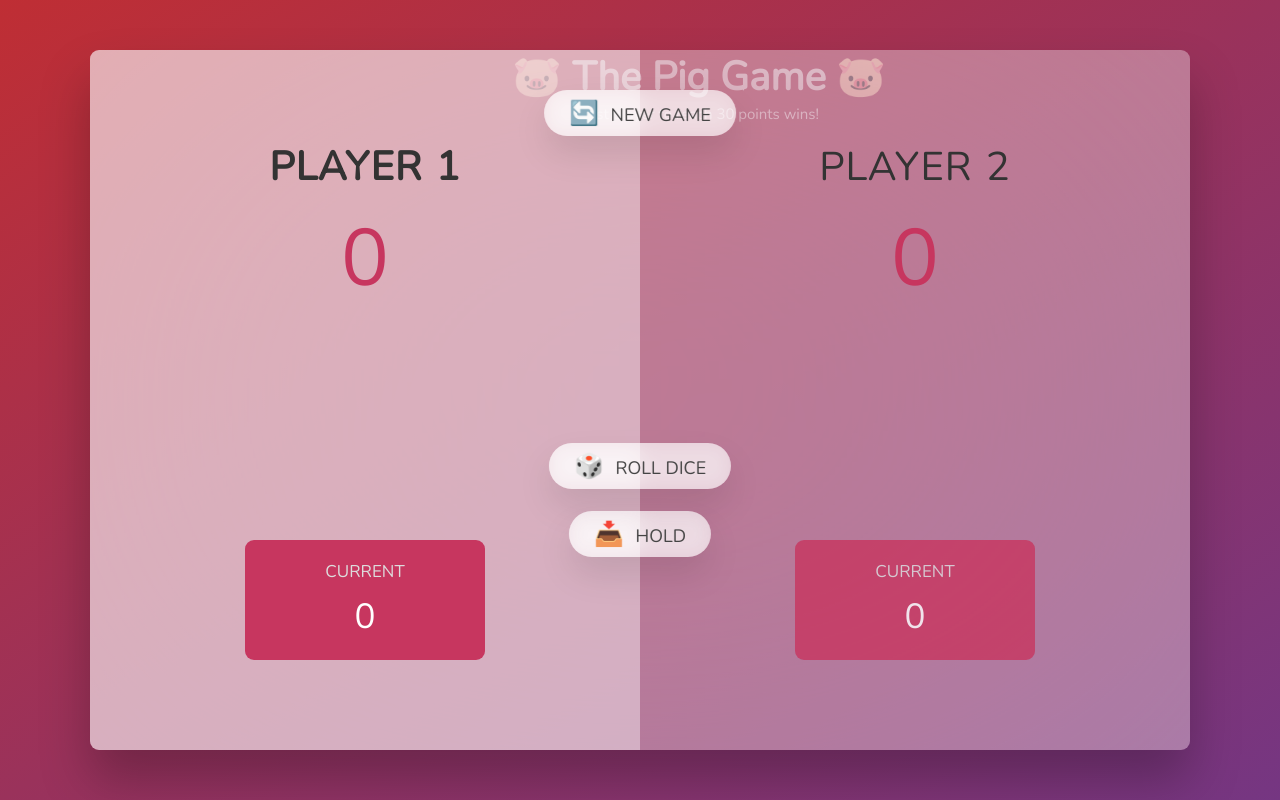
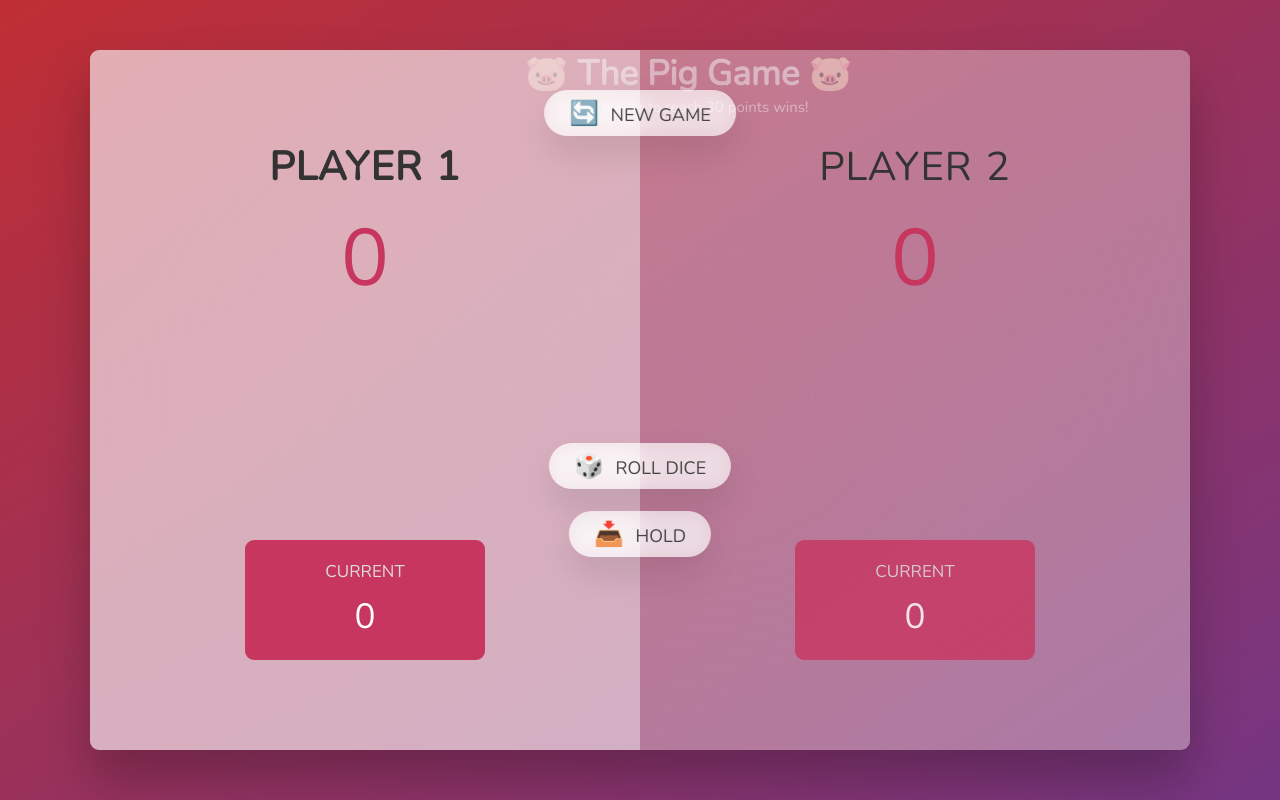
Before and after one commit to joeladia-dev/the-pig-game, a plain HTML site: page index.html in a window 1280 px wide. Drawn offline with nearby package versions, Linux system fonts and the light colour scheme.

Commit message:
font adjust

```diff
--- a/style.css
+++ b/style.css
@@ -173,14 +173,14 @@ main {
 .header {
   position: fixed;
   top: 0;
-  left: 40%;
+  left: 41%;
 }
 
 .header-title {
   margin-top: 50px;
   text-align: center;
   color: #f2f2f2;
-  font-size: 40px;
+  font-size: 35px;
 }
 
 .header-p {
```
